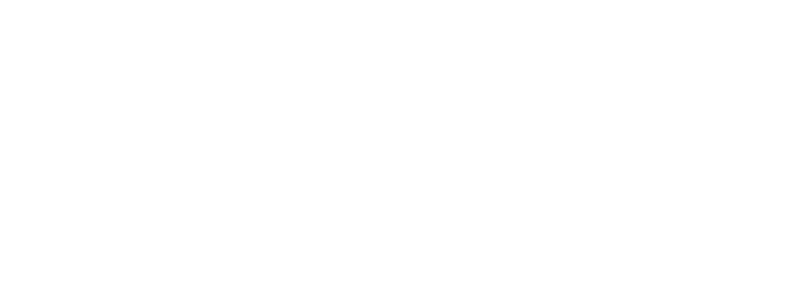
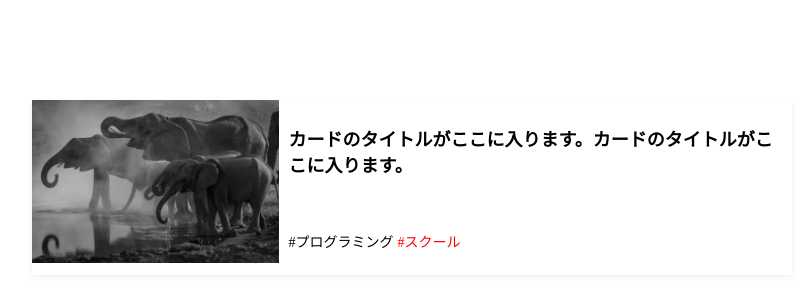
Before and after one commit to Ishizuka2250/COACHTECH, a plain HTML site: page cssDesign/ex02/index.html in a window 1280 px wide. Shown: the whole page, without its empty margins (228-1030 px from the left). Drawn offline with Linux system fonts and the light colour scheme.

Commit message:
2021/07/30 演習実施分 part2

```diff
--- a/cssDesign/ex02/css/style.css
+++ b/cssDesign/ex02/css/style.css
@@ -0,0 +1,30 @@
+body {
+  width: 760px;
+  margin: 100px auto;
+}
+.card {
+  box-shadow: 0 2px 6px #eee;
+  display: flex;
+}
+.card__image {
+  width: 40%;
+}
+.card__image img {
+  width: 100%;
+  vertical-align: top;
+}
+.card__content {
+  margin: 10px;
+}
+.card__content-title {
+  font-size: 18px;
+  font-weight: bold;
+  padding-bottom: 25px;
+}
+.card__content-tag {
+  display: inline-block;
+  font-size: 14px;
+}
+.card__content-tag--red {
+  color: red;
+}
--- a/cssDesign/ex02/index.html
+++ b/cssDesign/ex02/index.html
@@ -6,6 +6,18 @@
   <meta name="viewport" content="width=device-width, initial-scale=1.0">
   <link rel="stylesheet" href="css/style.css">
   <title>Document</title>
+  <div class="card">
+    <div class="card__image">
+      <img src="./img/elephant.png" alt="">
+    </div>
+    <div class="card__content">
+      <h2 class="card__content-title">
+        カードのタイトルがここに入ります。カードのタイトルがここに入ります。
+      </h2>
+      <p class="card__content-tag">#プログラミング</p>
+      <p class="card__content-tag card__content-tag--red">#スクール</p>
+  </div>
+</div>
 </head>
 <body>
 </body>
```
